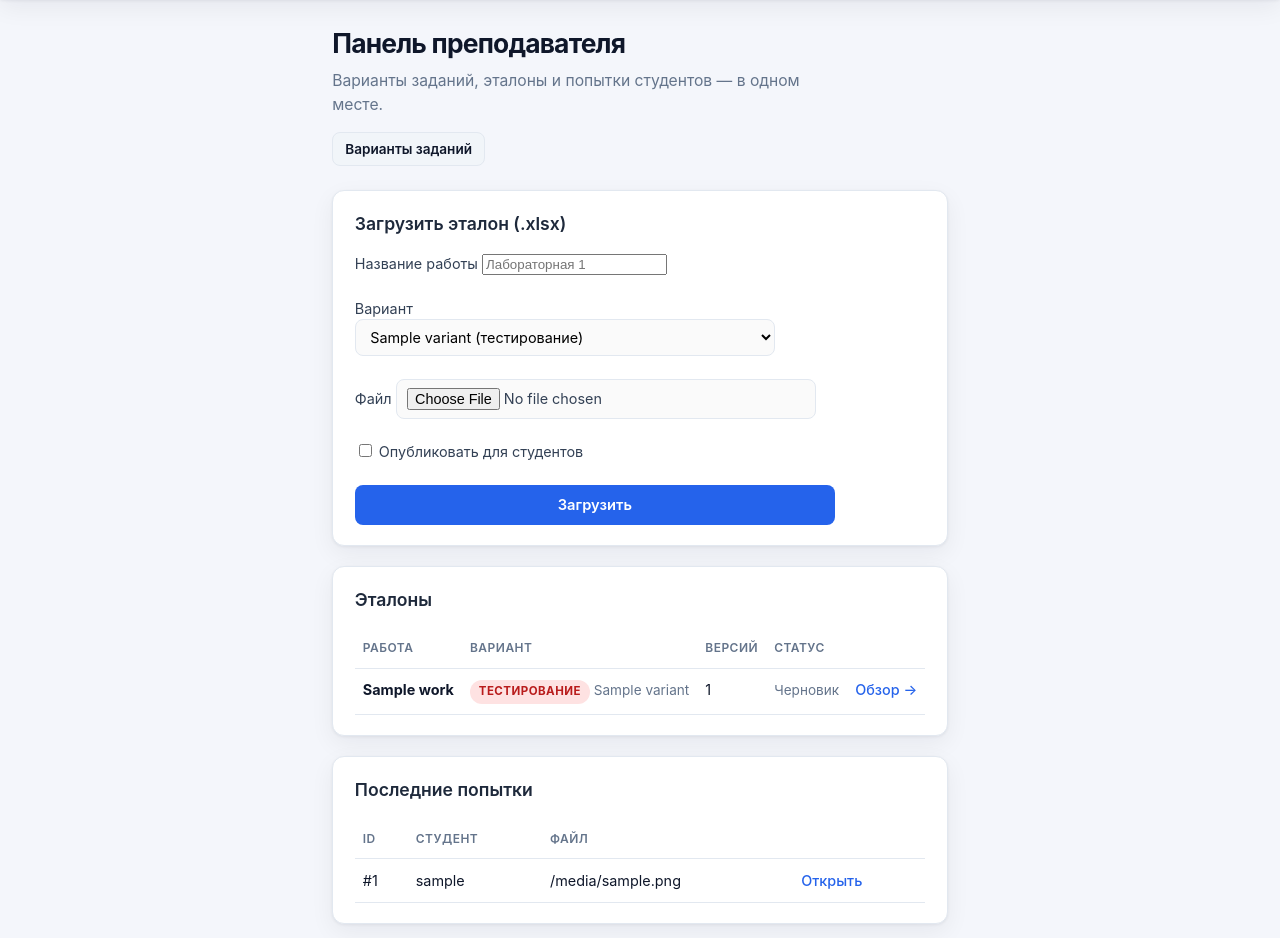
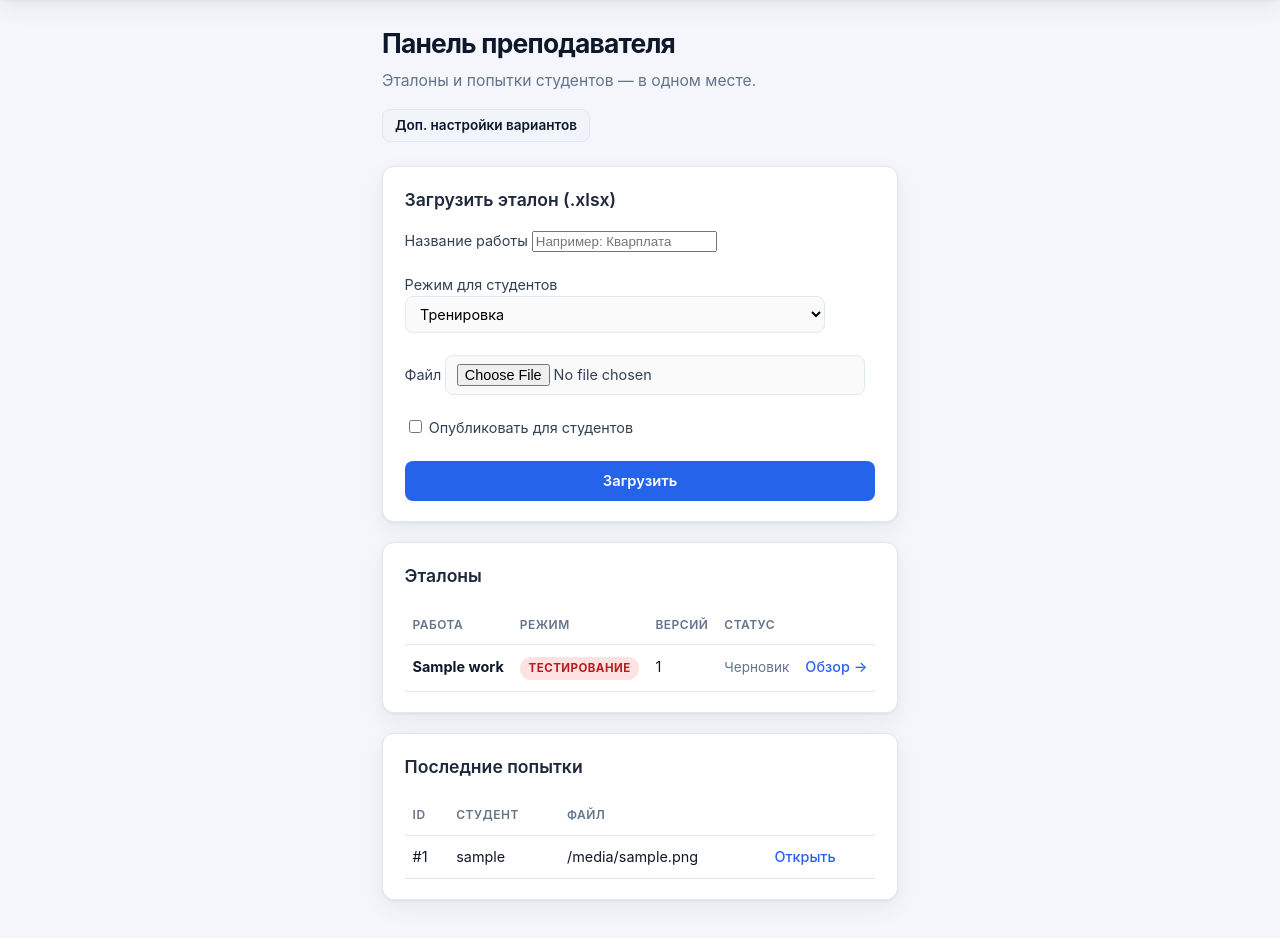
Before and after one commit to goodfeeling1337-create/vkr, a Python web app: template app/templates/teacher_dashboard.html in a window 1280 px wide. Shown: the part 57-995 px from the top of the page. Run offline with Jinja, Linux system fonts and the light colour scheme; the template is opened without the code that fills it: most values are stand-ins (such as "Sample title", 1, 10 or a date in 2020).

Commit message:
Teacher upload: title plus training/testing mode instead of variant list
Replace variant_id dropdown with scoring_mode on reference upload; resolve internal Variant via fixed slugs mode-training/mode-testing so work title stays on ReferenceWork only.

Made-with: Cursor

```diff
--- a/app/templates/teacher_dashboard.html
+++ b/app/templates/teacher_dashboard.html
@@ -3,9 +3,9 @@
 {% block content %}
 <div class="page-head">
   <h1>Панель преподавателя</h1>
-  <p class="lead">Варианты заданий, эталоны и попытки студентов — в одном месте.</p>
+  <p class="lead">Эталоны и попытки студентов — в одном месте.</p>
   <p class="inline">
-    <a class="btn btn-secondary btn-sm" href="/teacher/variants">Варианты заданий</a>
+    <a class="btn btn-secondary btn-sm" href="/teacher/variants">Доп. настройки вариантов</a>
   </p>
 </div>
 
@@ -15,12 +15,11 @@
   <h2>Загрузить эталон (.xlsx)</h2>
   <form method="post" action="/teacher/reference/upload" enctype="multipart/form-data" class="form-grid">
     <input type="hidden" name="{{ csrf_field_name }}" value="{{ csrf_token() }}"/>
-    <label>Название работы <input name="title" required placeholder="Лабораторная 1"/></label>
-    <label>Вариант
-      <select name="variant_id">
-        {% for v in variants %}
-          <option value="{{ v.id }}">{{ v.name }} ({{ 'тренировка' if v.scoring_mode == 'training' else 'тестирование' }})</option>
-        {% endfor %}
+    <label>Название работы <input name="title" required placeholder="Например: Кварплата"/></label>
+    <label>Режим для студентов
+      <select name="scoring_mode">
+        <option value="training" selected>Тренировка</option>
+        <option value="testing">Тестирование</option>
       </select>
     </label>
     <label>Файл <input name="upload" type="file" accept=".xlsx" required/></label>
@@ -36,7 +35,7 @@
     <thead>
       <tr>
         <th>Работа</th>
-        <th>Вариант</th>
+        <th>Режим</th>
         <th>Версий</th>
         <th>Статус</th>
         <th></th>
@@ -51,7 +50,6 @@
             <span class="badge {% if w.variant.scoring_mode == 'training' %}badge-training{% else %}badge-testing{% endif %}">
               {{ 'Тренировка' if w.variant.scoring_mode == 'training' else 'Тестирование' }}
             </span>
-            <span class="meta">{{ w.variant.name }}</span>
           {% else %}—{% endif %}
         </td>
         <td>{{ w.versions|length }}</td>
--- a/app/templates/variants.html
+++ b/app/templates/variants.html
@@ -3,7 +3,7 @@
 {% block content %}
 <div class="page-head">
   <h1>Варианты заданий</h1>
-  <p class="lead">Каждый вариант задаёт режим проверки: тренировка (полная обратная связь) или тестирование.</p>
+  <p class="lead">Дополнительно: старые именованные варианты. При загрузке эталона на панели преподавателя режим выбирается отдельно (тренировка / тестирование).</p>
 </div>
 
 <section class="card card-form">
```
Also changed, not shown: app/api/routes/reference.py (+4 -17 lines), app/api/routes/teacher.py (+0 -8 lines), app/repositories/variants.py (+23 -0 lines).
